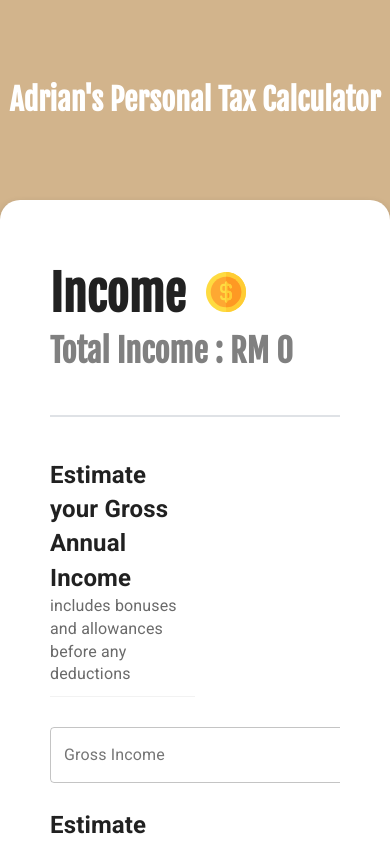
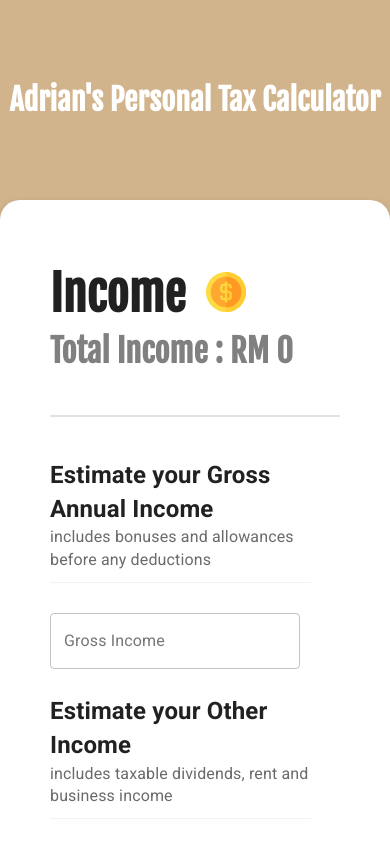
Before and after one commit to khun84/IncomeTaxCalculator, a React (Create React App) app: page / in a window 390 px wide. Shown: the top 844 px of the page. Built offline with nearby package versions, Linux system fonts and the light colour scheme.

Commit message:
made text input responsive

```diff
--- a/public/app.css
+++ b/public/app.css
@@ -271,6 +271,12 @@ ul {
  .total {
     float: none;
     }
+
+    .question-bottom-border {
+        border-bottom: 1px solid #f2f2f2;
+        width: 90%;
+        margin: 0;
+    }
 }
 
 @media (max-width: 570px)  {
@@ -318,10 +324,28 @@ ul {
 
 }
 
+
+@media (max-width: 400px)  {
+    .incomeInput {
+        display: inline-block;
+        float: inline-start;
+        margin-top: 30px;
+        width: 250px;
+    }
+
+}
+
 @media (max-width: 330px)  {
     .headerDiv h1 {
         font-size: 24px;
      }
+
+     .incomeInput {
+        display: inline-block;
+        float: inline-start;
+        margin-top: 30px;
+        width: 220px;
+    }
 }
 
 /* General Styles */
```
